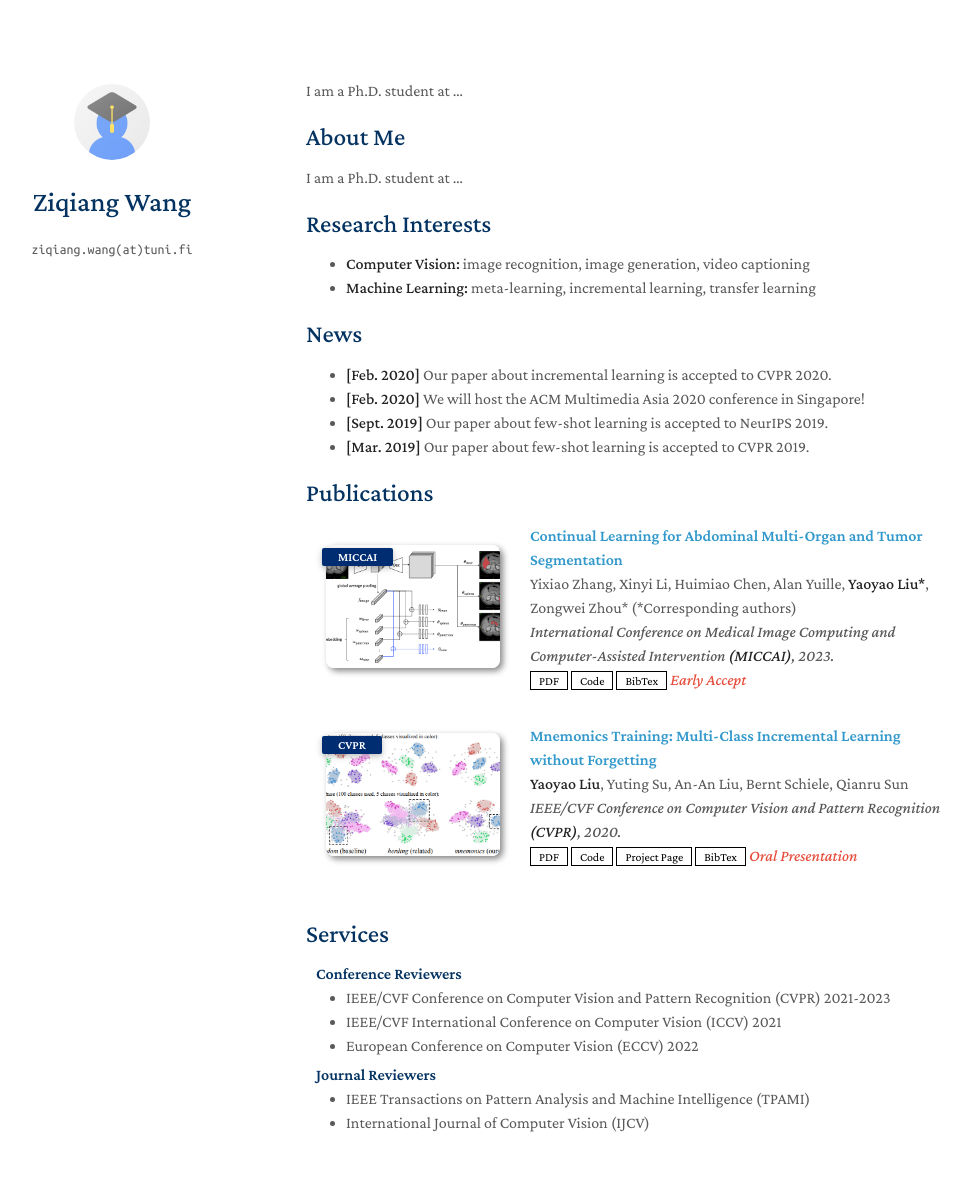
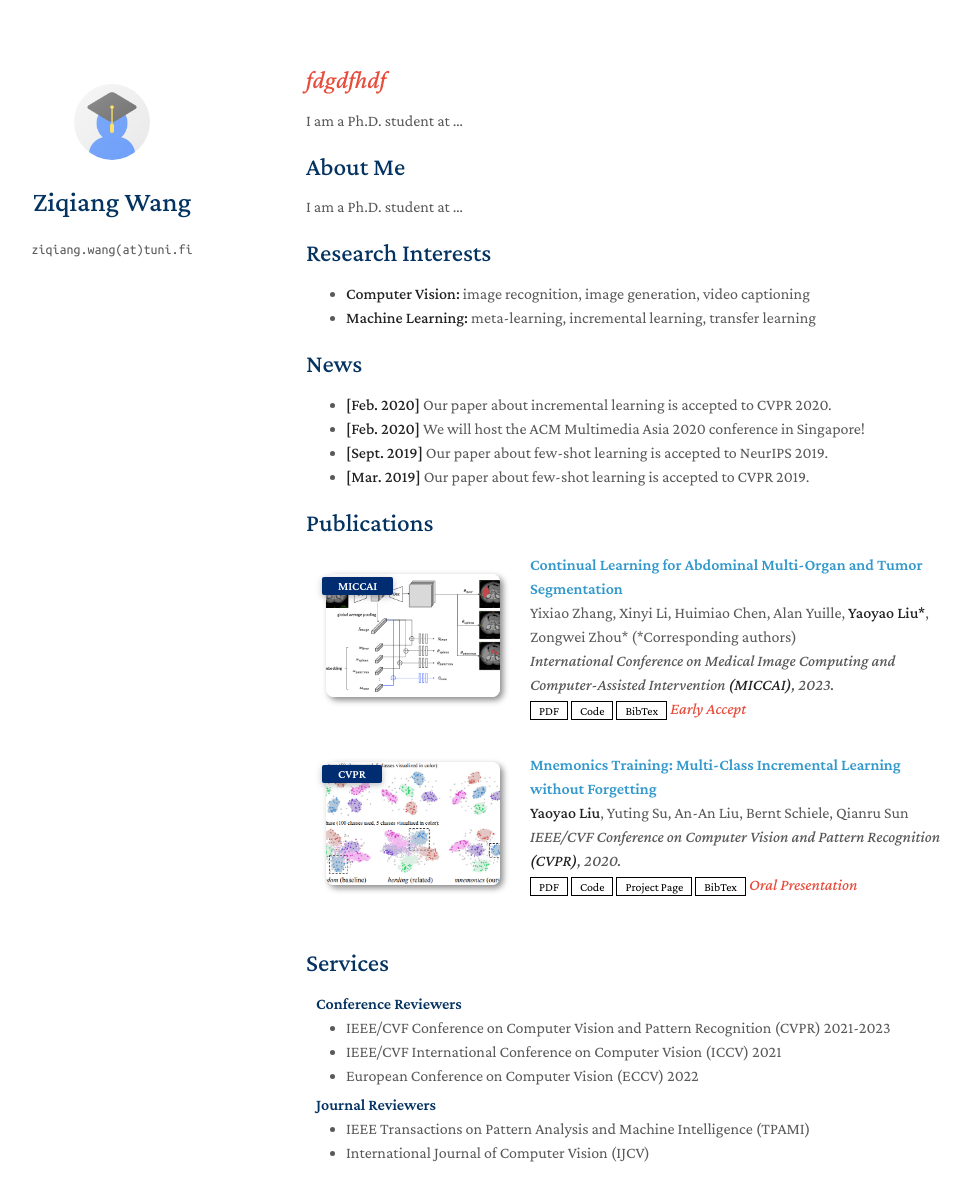
Before and after one commit to ZQiang-Wang/ZQiang-Wang.github.io, a Jekyll site: the page built from index.md, in a window 1280 px wide and 1259 px high. Shown: the top 1201 px of the window, without its empty margins (164-1135 px from the left). Built offline with Jekyll 4.4.1, drawn with Linux system fonts in a browser that asks for light colours; a style sheet for code colours, icons or effects is not loaded; our own code applies the rules of GitHub Pages for plain Markdown files.

Commit message:
Update index.md

```diff
--- a/index.md
+++ b/index.md
@@ -2,7 +2,7 @@
 layout: homepage
 ---
 
-## <strong> <i style="color:#e74d3c">{{ fdgdfhdf }}</i></strong>
+## <i style="color:#e74d3c">fdgdfhdf</i>
 
 I am a Ph.D. student at ...
 
```
